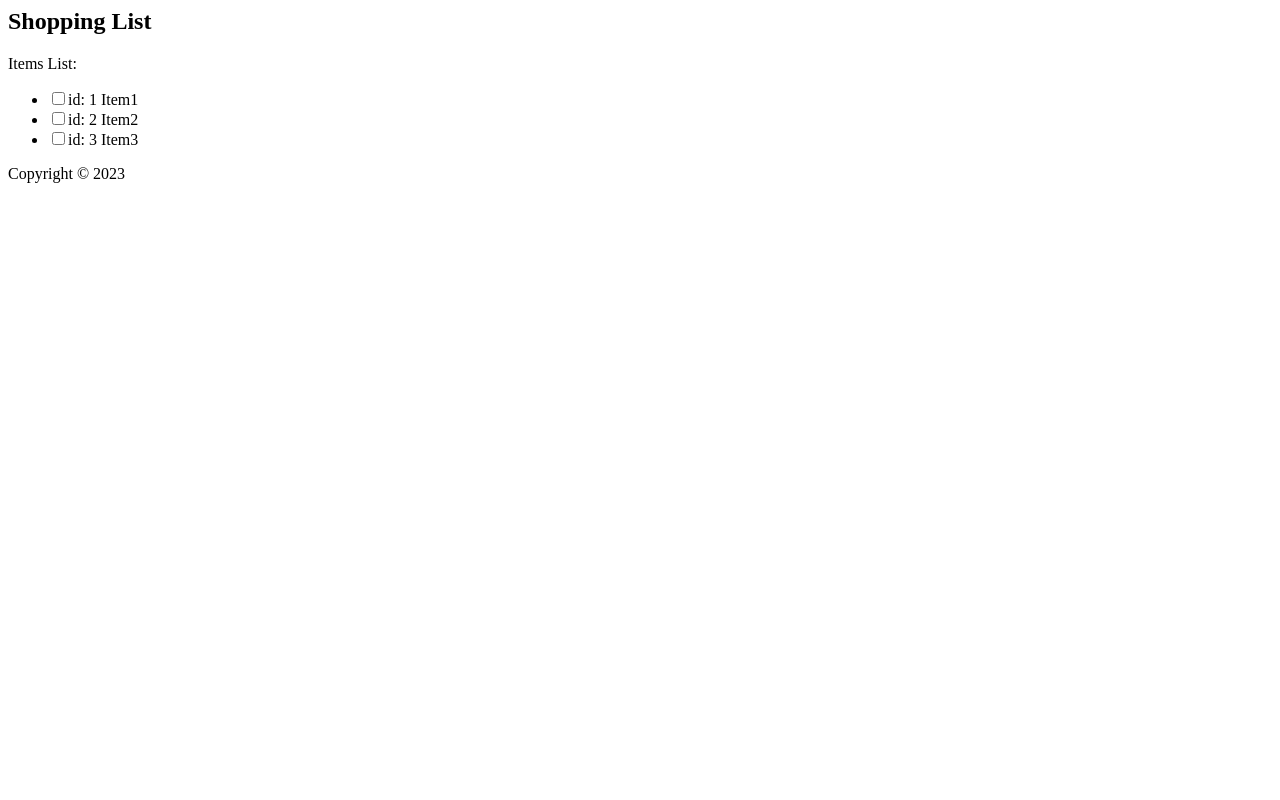
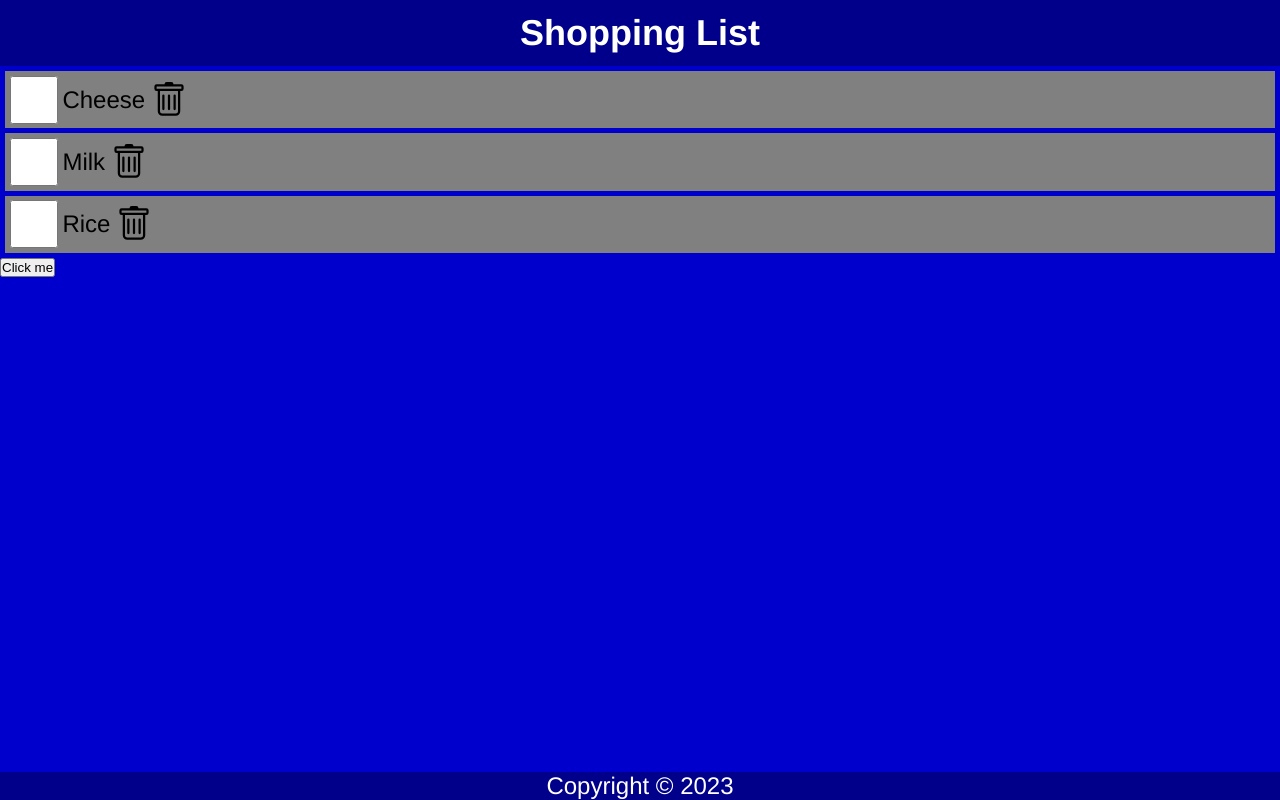
Before and after one commit to cecabrerac/react-shopping-list, a React (Create React App) app: page / in a window 1280 px wide. Built offline with nearby package versions, Linux system fonts and the light colour scheme.

Commit message:
5 files modified

```diff
--- a/package.json
+++ b/package.json
@@ -11,7 +11,8 @@
     "@mui/material": "^5.11.11",
     "@types/react": "^16.8.6 || ^17.0.0",
     "react": "^18.1.0",
-    "react-dom": "^18.1.0"
+    "react-dom": "^18.1.0",
+    "react-icons": "^4.8.0"
   },
   "scripts": {
     "start": "react-scripts start",
--- a/src/App.js
+++ b/src/App.js
@@ -5,12 +5,12 @@ import Footer from "./Footer";
 
 const App = () => {
   const itemsRem = [
-    { id: 1, item: "Item1", checked: true },
-    { id: 2, item: "Item2", checked: false },
-    { id: 3, item: "Item3", checked: false },
+    { id: 1, item: "Cheese", checked: true },
+    { id: 2, item: "Milk", checked: false },
+    { id: 3, item: "Rice", checked: false },
   ];
   return (
-    <div className="mycontainer">
+    <div className="App">
       <Header />
       <Content itemsRem={itemsRem} />
       <Footer />
--- a/src/Content.js
+++ b/src/Content.js
@@ -1,18 +1,26 @@
-import React from 'react';
-import DeleteIcon from '@mui/icons-material/Delete';
+import React from "react";
+import { BsTrash } from "react-icons/bs";
+import { useState } from "react";
 
 const Content = ({ itemsRem }) => {
+  const [variable, setVariable] = useState("");
+  const handleButton = (name) => {
+    setVariable(name + ": You have clicked the button");
+  };
+
   return (
     <main>
-      Items List:
       <ul>
         {itemsRem.map((item) => (
           <li className="item">
             <input type="checkbox" name="check" id="check" />
-            id: {item.id} {item.item}
+            <p> {item.item}</p>
+            <BsTrash role="button" />
           </li>
         ))}
       </ul>
+      <button onClick={() => handleButton("Carlos")}>Click me</button>
+      <p>{variable}</p>
     </main>
   );
 };
--- a/src/index.js
+++ b/src/index.js
@@ -1,7 +1,7 @@
 import React, { StrictMode } from 'react';
 import { createRoot } from 'react-dom/client';
-
 import App from './App';
+import "./style.css";
 
 const rootElement = document.getElementById('root');
 const root = createRoot(rootElement);
--- a/src/style.css
+++ b/src/style.css
@@ -9,7 +9,7 @@ html {
   font-size: 24px;
 }
 
-.mycontainer {
+.App {
   width: 100%;
   height: 100vh;
   display: flex;
@@ -49,6 +49,8 @@ ul {
   background-color: grey;
   margin: 0.2rem;
   display: flex;
+  align-items: center;
+  justify-content: flex-start;
 }
 
 .item input[type="checkbox"] {
@@ -56,4 +58,21 @@ width: 48px;
 height: 48px;
 cursor: pointer;
 margin-right: 1rem;
+margin: 0.2rem;
 }
+
+.item svg {
+  width: 48px;
+  min-width: 48px;
+  height: 36px;
+  font-size: 1rem;
+  color: black;
+  cursor: pointer;
+
+}
+
+.item svg:focus,
+.item svg:hover {
+  color: red;
+  outline: none;
+}
```
